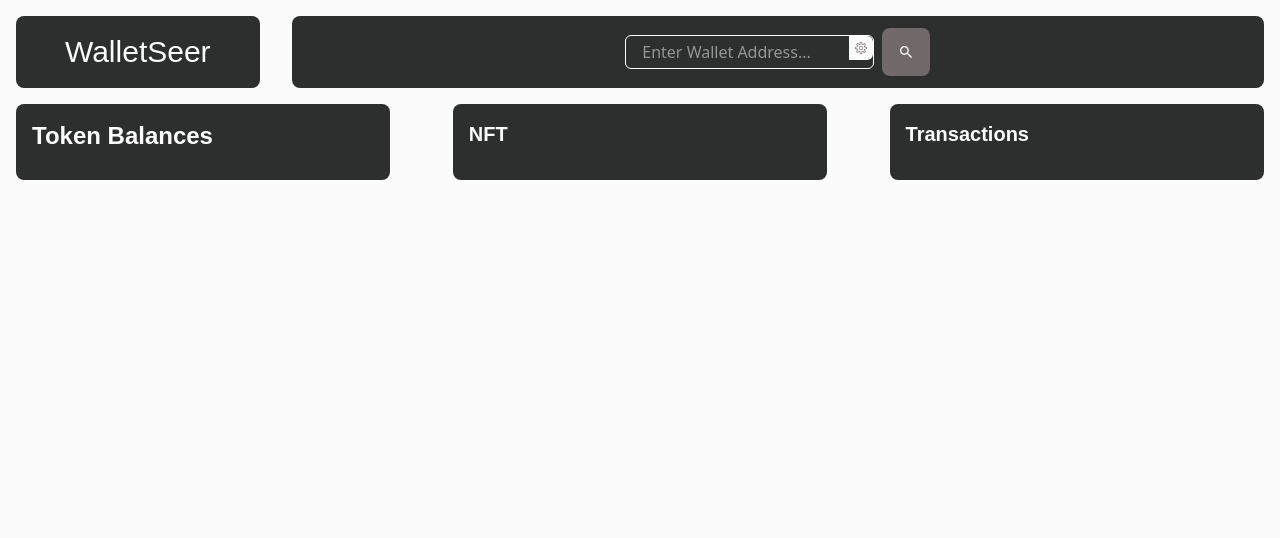
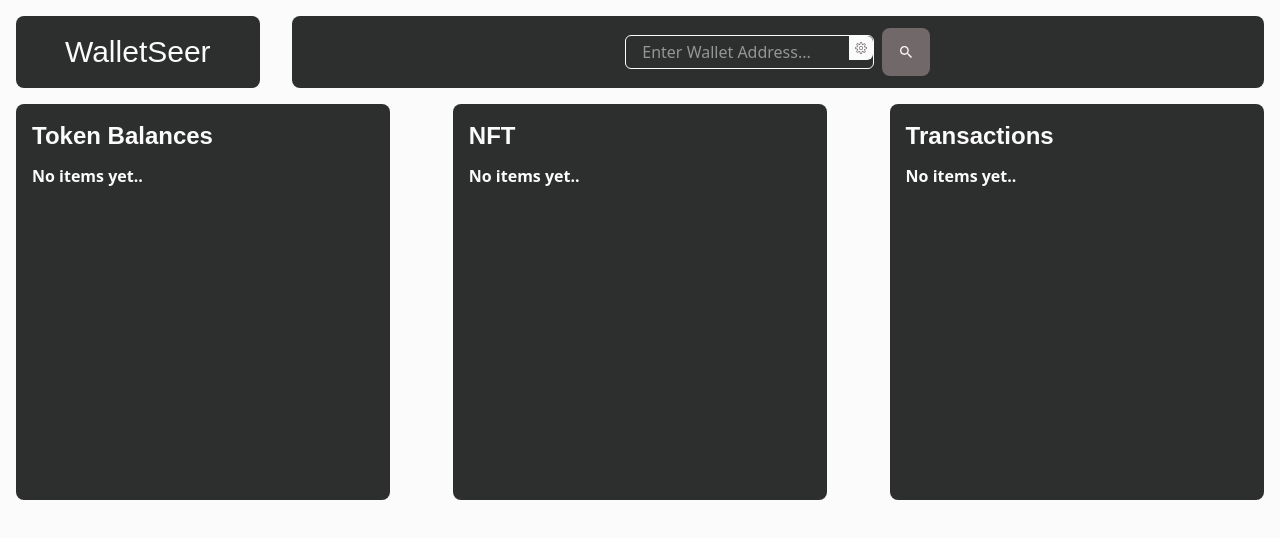
Before and after one commit to th3hybrid/Web3-Wallet-Watcher, a React (Vite) app: page / in a window 1280 px wide. Shown: the top 538 px of the page. Built offline with nearby package versions, Linux system fonts and the light colour scheme; a web font is replaced by a local one.

Commit message:
almost done

```diff
--- a/src/components/Dashboard.jsx
+++ b/src/components/Dashboard.jsx
@@ -1,29 +1,59 @@
 import useStore from "../utils/Store";
+import walletImg from "../assets/wallet.jpg";
 
 const Dashboard = () => {
-    const { tokenBalancesInfo } = useStore();
+    const { tokenBalancesInfo,nftBalancesInfo,recentTransactionsInfo } = useStore();
     return (
         <>
         <div className="m-4 flex justify-between gap-3 flex-col md:flex-row font-semibold">
             <div className="text-white bg-jet md:w-3/10 rounded-lg p-4 ">
                 <h1 className="font-bit-count text-2xl">Token Balances</h1>
-                <div className="flex flex-col gap-3 mt-3">
-                    {tokenBalancesInfo.map((token) => (
+                <div className="flex flex-col gap-3 mt-3 overflow-y-auto h-80">
+                    {tokenBalancesInfo.length != 0 ? tokenBalancesInfo.map((token) => (
                         <div key={token.contract_address} className="flex justify-between items-center">
                             <div className="flex gap-3 items-center">
-                                <img src={token.logo_url} alt="token logo" className="h-auto w-8 rounded-full" />
+                                <img src={token.logo_url} alt="token logo" className="h-auto w-8 rounded-full"
+                                onError={(e) => (e.currentTarget.src = walletImg)} />
                                 <p>{token.contract_display_name}</p>
                             </div>
                             <p>{token.pretty_quote}</p>
                         </div>
-                ))}
+                )) : <div>No items yet..</div>}
                 </div>
             </div>
-            <div className="text-white bg-jet md:w-3/10 rounded-lg p-2 md:p-4 font-semibold text-xl ">
-                 <h1 className="font-bit-count">NFT</h1>
+            <div className="text-white bg-jet md:w-3/10 rounded-lg p-4 ">
+                 <h1 className="font-bit-count text-2xl">NFT</h1>
+                 <div className="flex flex-col gap-3 mt-3 overflow-y-auto h-80">
+                    {nftBalancesInfo.length != 0 ? nftBalancesInfo.map((token) => (
+                        <div key={token.contract_address} className="flex justify-between items-center">
+                            <div className="flex gap-3 items-center">
+                                <img src={token.nft_data[0].external_data.image} alt="token logo" className="h-auto w-12 rounded-md"
+                                onError={(e) => (e.currentTarget.src = walletImg)} />
+                                <p>{token.contract_name}</p>
+                            </div>
+                            <p>{token.pretty_quote}</p>
+                        </div>
+                )) : <div>No items yet..</div>}
+                </div>
             </div>
-            <div className="text-white bg-jet md:w-3/10 rounded-lg p-2 md:p-4 font-semibold text-xl ">
-                 <h1 className="font-bit-count">Transactions</h1>
+            <div className="text-white bg-jet md:w-3/10 rounded-lg p-4 ">
+                 <h1 className="font-bit-count text-2xl">Transactions</h1>
+                 <div className="flex flex-col gap-3 mt-3 overflow-y-auto h-80">
+                    {recentTransactionsInfo.length != 0 ? recentTransactionsInfo.map((token) => (
+                        <div key={token.contract_address} className="flex justify-between items-center">
+                            <div className="flex gap-3 items-center">
+                                <img src={walletImg} alt="token logo" className="h-auto w-8 rounded-full"
+                                onError={(e) => (e.currentTarget.src = walletImg)} />
+                                <p>{token.contract_display_name}</p>
+                            </div>
+                            <div className="">
+                                <span className="">From: {token.from_address}</span>
+                                <span className="">To: {token.to_address}</span>
+                            </div>
+                            <p>{token.pretty_gas_quote}</p>
+                        </div>
+                )) : <div>No items yet..</div>}
+                </div>
             </div>
         </div>
         </>
--- a/src/components/Navbar.jsx
+++ b/src/components/Navbar.jsx
@@ -5,7 +5,7 @@ import useStore from "../utils/Store";
 
 const Navbar = () => {
     const [address,setAddress] = useState("");
-    const {setTokenBalancesInfo} = useStore();
+    const {setTokenBalancesInfo,setNftBalancesInfo,setRecentTransactionsInfo} = useStore();
 
     const handleChange = (e) => {
         setAddress(e.target.value);
@@ -33,10 +33,11 @@ const Navbar = () => {
         console.log(nftData);
         console.log(txData);
         setTokenBalancesInfo(tokenData.data.items);
+        setNftBalancesInfo(nftData.data.items);
+        setRecentTransactionsInfo(txData.data.items);
         } catch (error) {
         console.error(error);
         }
-        console.log(address);
     }
 
 
```
Also changed, not shown: src/assets/wallet.jpg (added).
